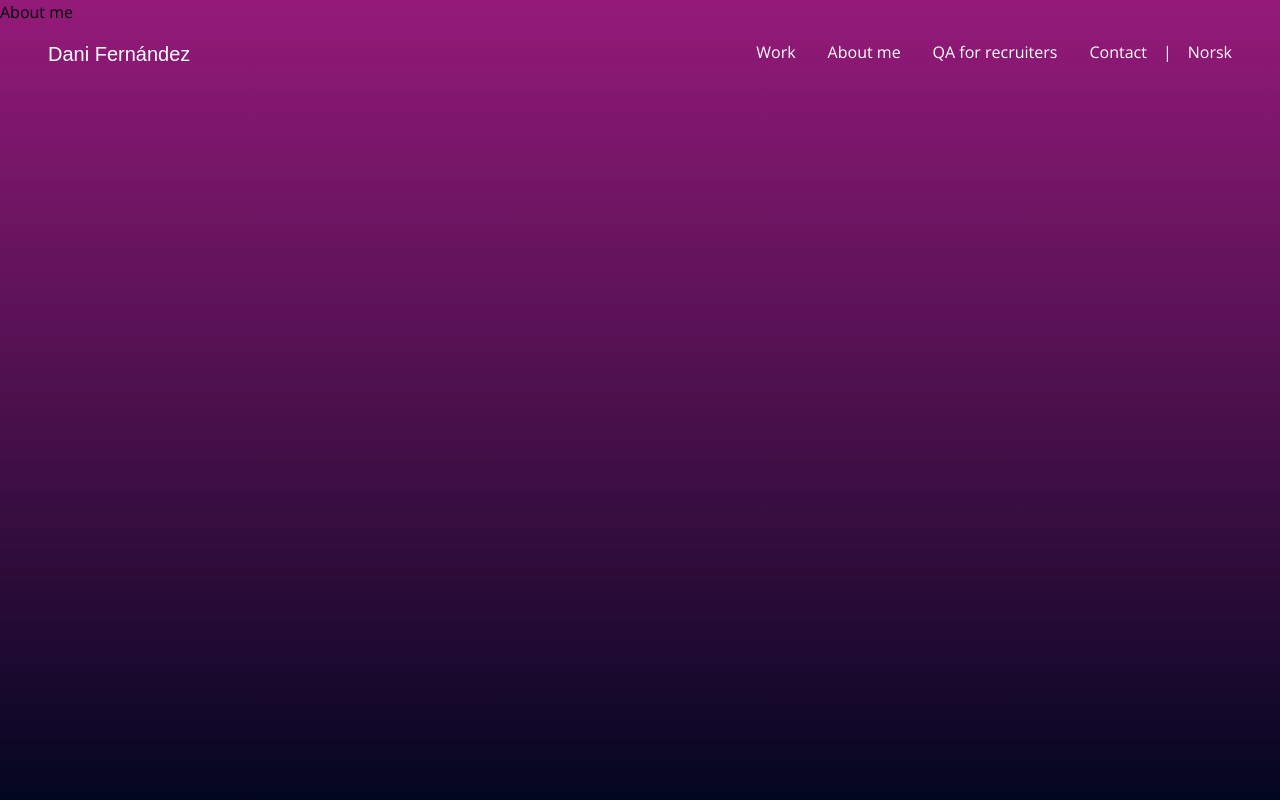
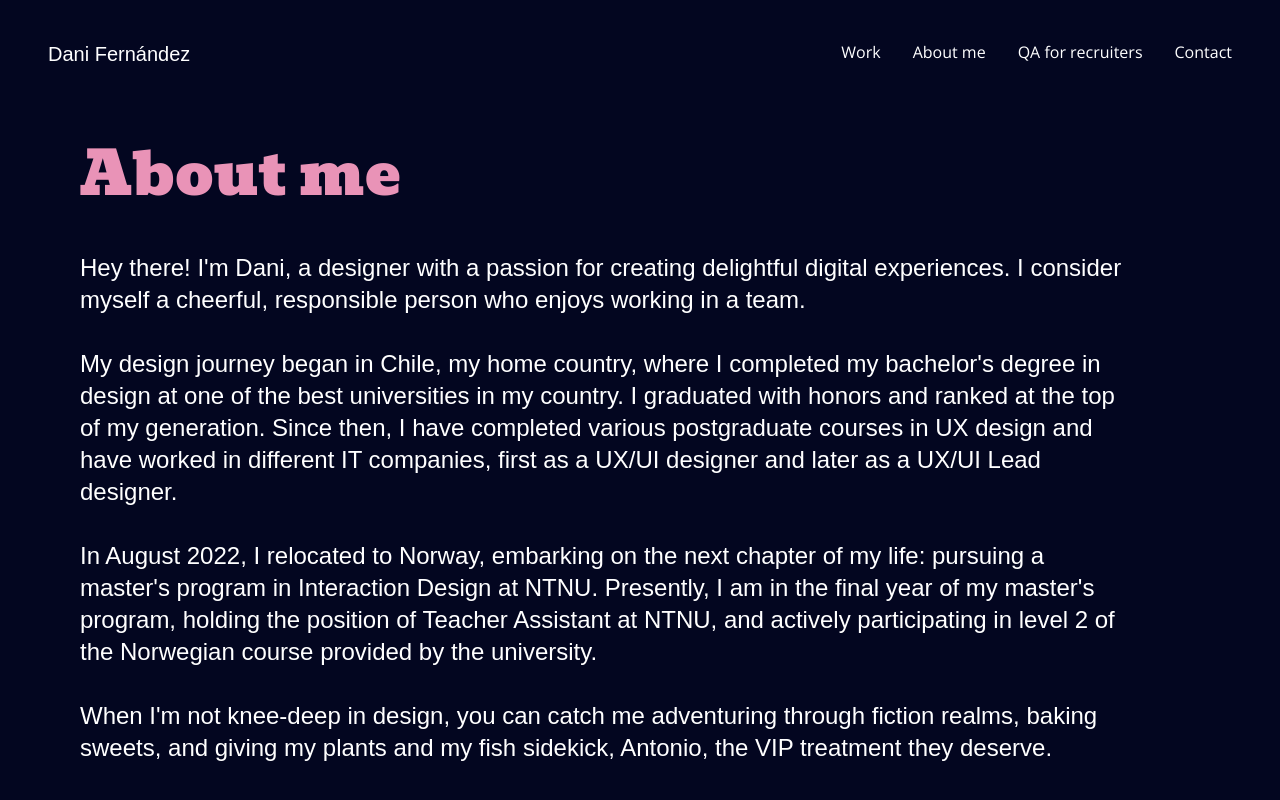
Before and after one commit to Rotshrek/dani-portfolio, a Next.js app in the folder dani-portfolio/: page /about in a window 1280 px wide. Shown: the top 800 px of the page. Built offline with nearby package versions, Linux system fonts and the light colour scheme; a web font is replaced by a local one.

Commit message:
update: about me

```diff
--- a/dani-portfolio/src/app/about/page.tsx
+++ b/dani-portfolio/src/app/about/page.tsx
@@ -2,8 +2,30 @@
 
 export default function About() {
     return (
-        <main className="bg-gradient-to-b from-pink to-darkPurple flex h-screen">
-            <p>About me</p>
+        <main className="min-h-screen">
+            <div className="p-20 pt-36">
+                <p className="font-display text-lightPink text-6xl mb-12">About me</p>
+                <p className="font-serif text-white text-2xl mt-8 max-w-[1048px]">
+                    Hey there! I'm Dani, a designer with a passion for creating delightful digital experiences. I
+                    consider myself a cheerful, responsible person who enjoys working in a team.
+                </p>
+                <p className="font-serif text-white text-2xl mt-8 max-w-[1048px]">
+                    My design journey began in Chile, my home country, where I completed my bachelor's degree in design
+                    at one of the best universities in my country. I graduated with honors and ranked at the top of my
+                    generation. Since then, I have completed various postgraduate courses in UX design and have worked
+                    in different IT companies, first as a UX/UI designer and later as a UX/UI Lead designer.
+                </p>
+                <p className="font-serif text-white text-2xl mt-8 max-w-[1048px]">
+                    In August 2022, I relocated to Norway, embarking on the next chapter of my life: pursuing a master's
+                    program in Interaction Design at NTNU. Presently, I am in the final year of my master's program,
+                    holding the position of Teacher Assistant at NTNU, and actively participating in level 2 of the
+                    Norwegian course provided by the university.
+                </p>
+                <p className="font-serif text-white text-2xl mt-8 max-w-[1048px]">
+                    When I'm not knee-deep in design, you can catch me adventuring through fiction realms, baking
+                    sweets, and giving my plants and my fish sidekick, Antonio, the VIP treatment they deserve.
+                </p>
+            </div>
         </main>
     )
 }
--- a/dani-portfolio/src/components/navbar.tsx
+++ b/dani-portfolio/src/components/navbar.tsx
@@ -21,7 +21,7 @@ export default function Navbar() {
                 <a className="text-white text-right font-bold text-xl md:hidden mb-4" onClick={handleDrawer}>
                     {openMenu ? ">" : "<"}
                 </a>
-                <a href="/work" className={urlClasses + drawerClasses}>
+                <a href="/work1" className={urlClasses + drawerClasses}>
                     Work
                 </a>
                 <a href="/about" className={urlClasses + drawerClasses}>
@@ -33,8 +33,8 @@ export default function Navbar() {
                 <a href="/projects" className={urlClasses + drawerClasses}>
                     Contact
                 </a>
-                <span className="text-white py-2 hidden md:block">|</span>
-                <a className={urlClasses + drawerClasses}>Norsk</a>
+                {/* <span className="text-white py-2 hidden md:block">|</span>
+                <a className={urlClasses + drawerClasses}>Norsk</a> */}
             </div>
         </div>
     )
```
